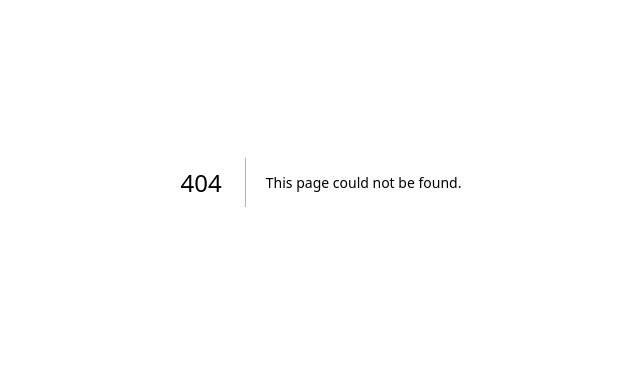
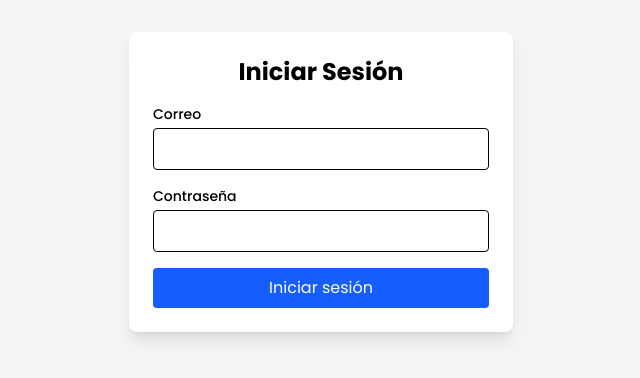
Before and after one commit to Alkon12/kyc-temp, a Next.js app: page /login in a window 1280 px wide. Before the commit this address had no page. Shown: the part 218-596 px from the top of the page, without its empty margins (319-959 px from the left). Built offline with nearby package versions, Linux system fonts and the light colour scheme; no server answers.

Commit message:
feat: add login page

```diff
--- /dev/null
+++ b/src/app/(standard)/login/page.tsx
@@ -0,0 +1,80 @@
+"use client";
+
+import { useState } from "react";
+import { signIn } from "next-auth/react";
+import { useRouter } from "next/navigation";
+import { useSession } from "next-auth/react";
+
+export default function LoginPage() {
+  const router = useRouter();
+  const [email, setEmail] = useState("");
+  const [password, setPassword] = useState("");
+  const [error, setError] = useState("");
+  const { data: session, status } = useSession();
+
+  if (status === "loading") {
+    return <p>Cargando...</p>;
+  }
+
+  if (session) {
+    router.push("/");
+    return null;
+  }
+
+  const handleSubmit = async (e: React.FormEvent) => {
+    e.preventDefault();
+
+    const result = await signIn("credentials", {
+      email,
+      password,
+      redirect: false, // Evita que NextAuth redirija automáticamente
+    });
+
+    if (result?.error) {
+      setError("Credenciales incorrectas");
+    } else {
+      router.push("/"); // Redirige al dashboard después del login
+    }
+  };
+
+  return (
+    <div className="flex min-h-screen items-center justify-center bg-gray-100">
+      <div className="bg-white p-6 rounded-lg shadow-lg w-96">
+        <h2 className="text-2xl font-bold text-center mb-4">Iniciar Sesión</h2>
+
+        {error && <p className="text-red-500 text-center">{error}</p>}
+
+        <form onSubmit={handleSubmit} className="space-y-4">
+          <div>
+            <label className="block text-sm font-medium">Correo</label>
+            <input
+              type="email"
+              className="w-full border p-2 rounded mt-1"
+              value={email}
+              onChange={(e) => setEmail(e.target.value)}
+              required
+            />
+          </div>
+
+          <div>
+            <label className="block text-sm font-medium">Contraseña</label>
+            <input
+              type="password"
+              className="w-full border p-2 rounded mt-1"
+              value={password}
+              onChange={(e) => setPassword(e.target.value)}
+              required
+            />
+          </div>
+
+          <button
+            type="submit"
+            className="w-full bg-blue-600 text-white p-2 rounded hover:bg-blue-700"
+          >
+            Iniciar sesión
+          </button>
+        </form>
+      </div>
+    </div>
+  );
+}
--- a/src/app/layout.tsx
+++ b/src/app/layout.tsx
@@ -1,7 +1,7 @@
 import '@/styles/globals.css'
 import { ReactNode } from 'react'
-
 import { Poppins } from 'next/font/google'
+import Providers from "./providers";
 
 const poppins = Poppins({
   subsets: ['latin'],
@@ -23,7 +23,7 @@ export default async function RootLayout({ children }: { children: ReactNode })
   return (
     <html lang="es-MX" className={poppins.className}>
       <body>
-        <main className="flex-grow">{children}</main>
+        <Providers>{children}</Providers>
       </body>
     </html>
   )
--- /dev/null
+++ b/src/app/providers.tsx
@@ -0,0 +1,7 @@
+"use client";
+
+import { SessionProvider } from "next-auth/react";
+
+export default function Providers({ children }: { children: React.ReactNode }) {
+  return <SessionProvider>{children}</SessionProvider>;
+}
```
